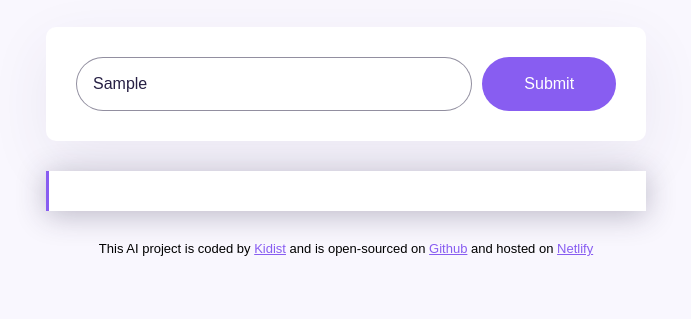
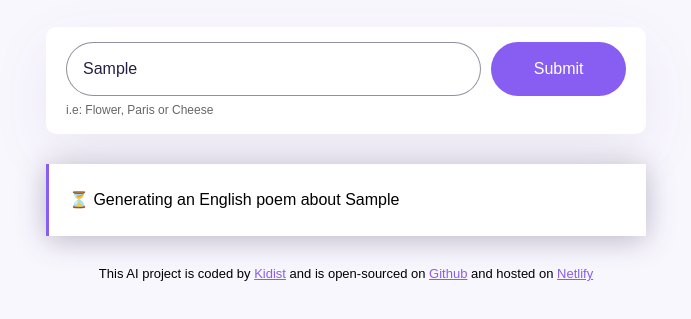
Before and after one commit to kidist997/English-Poem-Generator, a plain HTML site: page index.html in a window 1280 px wide. Both pictures are taken after typing "Sample" into the empty fields and a click on the input 843 px from the left and 261 px from the top of the page. Shown: the part 177-496 px from the top of the page, without its empty margins (294-985 px from the left). Drawn offline with nearby package versions, Linux system fonts and the light colour scheme; no server answers.

Commit message:
Improved the user experience.

```diff
--- a/index.html
+++ b/index.html
@@ -28,8 +28,9 @@
             />
             <input type="submit" class="submit-button" />
           </form>
+          <div class="hint">i.e: Flower, Paris or Cheese</div>
         </div>
-        <div class="poem" id="poem"></div>
+        <div class="poem hidden" id="poem"></div>
       </main>
 
       <footer>
--- a/src/script.js
+++ b/src/script.js
@@ -17,6 +17,10 @@ function generatePoem(event) {
     "you are a romantic poem expert and love to write short poems. your mission is to generate a 4 line poem in basic HTML and separate each line with <br>. make sure to follow user instructions below. do not include a title to the poem. sign the poem with 'SheCodes AI' inside a <strong> element at the end of the poem and not at the beginning. ";
   let apiUrl = `https://api.shecodes.io/ai/v1/generate?prompt=${prompt}&context=${context}&key=${apiKey}`;
 
+  let poemElement = document.querySelector("#poem");
+  poemElement.classList.remove("hidden");
+  poemElement.innerHTML = `<div class="generating">⏳ Generating an English poem about ${instructionsInput.value}</div>`;
+
   axios.get(apiUrl).then(displayPoem);
 }
 let poemFormElement = document.querySelector("#poem-form-generator");
--- a/src/styles.css
+++ b/src/styles.css
@@ -16,13 +16,21 @@ h1 {
 header {
   margin-bottom: 30px;
 }
+.form-container {
+  background-color: white;
+  margin-bottom: 30px;
+  border-radius: 10px;
+  box-shadow: 0px 20px 60px rgba(65, 50, 100, 0.08);
+  padding: 15px 20px;
+}
 form {
-  padding: 30px;
-  background-color: white;
-  box-shadow: 0px 20px 60px rgba(65, 50, 100, 0.08);
-  border-radius: 10px;
   display: flex;
-  margin-bottom: 30px;
+}
+.hint {
+  line-height: 1.5;
+  margin-top: 5px;
+  opacity: 0.6;
+  font-size: 12px;
 }
 .instructions {
   padding: 16px;
@@ -51,6 +59,9 @@ form {
   border-left: 3px solid #885df1;
   box-shadow: 0px 4px 30px 0px rgba(39, 33, 66, 0.3);
 }
+.hidden {
+  display: none;
+}
 .poem strong {
   color: #885df1;
 }
@@ -62,3 +73,17 @@ footer {
 a {
   color: #885df1;
 }
+.generating {
+  animation: blink-animation 1s steps(5, start) infinite;
+}
+
+@keyframes blink-animation {
+  to {
+    visibility: hidden;
+  }
+}
+@-webkit-keyframes blink-animation {
+  to {
+    visibility: hidden;
+  }
+}
```
